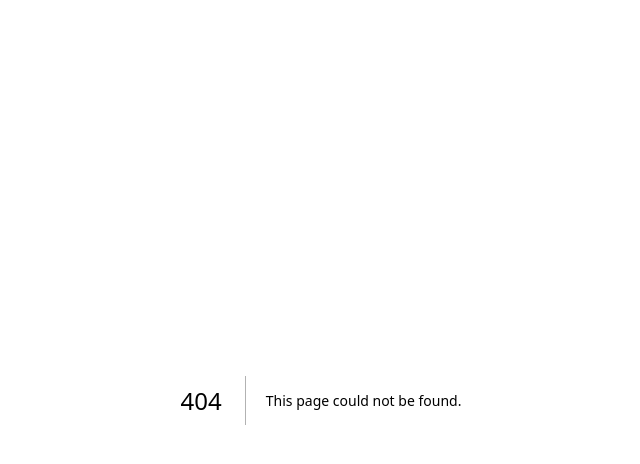
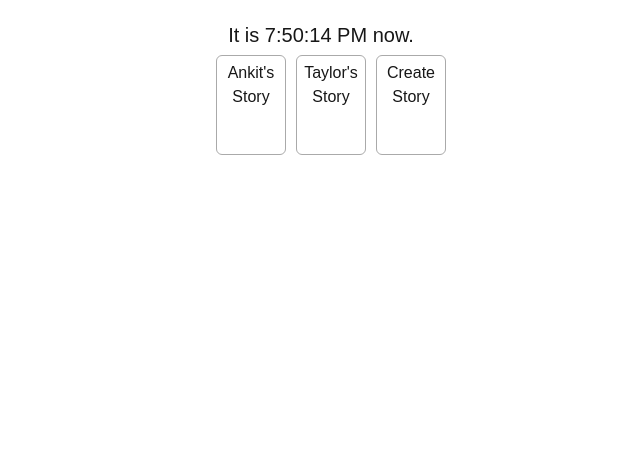
Before and after one commit to JarvisAppleSlice/ReactCourse, a Next.js app in the folder my-app/: page /purecomponents in a window 1280 px wide. Before the commit this address had no page. Shown: the top 464 px of the page, without its empty margins (319-959 px from the left). Built offline with nearby package versions, Linux system fonts and the light colour scheme.

Commit message:
Pure Components Challenges.

```diff
--- a/my-app/app/globals.css
+++ b/my-app/app/globals.css
@@ -160,3 +160,36 @@ body {
 	background-color: black;
 	color: blueviolet;
 }
+
+/* styles for profile */
+
+.panel {
+	border: 1px solid #aaa;
+	border-radius: 10px;
+	border-width: 5px;
+	margin-top: 20px;
+	padding: 10px;
+	width: auto;
+	display: flex;
+	justify-content: center;
+	align-items: center;
+}
+
+/* styles for story tray */
+
+.storytray {
+	border: 1px solid #aaa;
+	border-radius: 6px;
+	float: left;
+	margin: 5px;
+	margin-bottom: 20px;
+	padding: 5px;
+	width: 70px;
+	height: 100px;
+	align-items: center;
+}
+.stories {
+	display: flex;
+	justify-content: center;
+	align-items: center;
+}
--- /dev/null
+++ b/my-app/app/purecomponents/page.jsx
@@ -0,0 +1,140 @@
+"use client";
+
+// // fix broken clock
+// function Clock({ time }) {
+// 	const hours = time.getHours();
+// 	let className;
+// 	if (hours >= 0 && hours <= 6) {
+// 		className = "Night";
+// 	} else {
+// 		className = "Day";
+// 	}
+// 	return (
+// 		<h1 className={className}>
+// 			{className} - {time.toLocaleTimeString()} - {className}
+// 		</h1>
+// 	);
+// }
+
+// export default function T1() {
+// 	return <Clock time={new Date()}></Clock>;
+// }
+
+// fix broken profile (all files combined, Removed Root rendering.)
+
+import { useState } from "react";
+
+// function getImageUrl(person, size = "s") {
+// 	return "https://react.dev/images/docs/scientists/" + person.imageId + size + ".jpg";
+// }
+
+// function Profile({ person }) {
+// 	return (
+// 		<Panel>
+// 			<Header person={person} />
+// 			<Avatar person={person} />
+// 		</Panel>
+// 	);
+// }
+
+// function Header({ person }) {
+// 	return <h1>{person.name}</h1>;
+// }
+
+// function Avatar({ person }) {
+// 	return (
+// 		<img
+// 			className="avatar"
+// 			src={getImageUrl(person)}
+// 			alt={person.name}
+// 			width={50}
+// 			height={50}
+// 		/>
+// 	);
+// }
+
+// function Panel({ children }) {
+// 	const [open, setOpen] = useState(true);
+// 	return (
+// 		<section className="panel">
+// 			<button onClick={() => setOpen(!open)}>{open ? "Collapse" : "Expand"}</button>
+// 			{open && children}
+// 		</section>
+// 	);
+// }
+
+// export default function App() {
+// 	return (
+// 		<>
+// 			<Profile
+// 				person={{
+// 					imageId: "lrWQx8l",
+// 					name: "Subrahmanyan Chandrasekhar",
+// 				}}
+// 			/>
+// 			<Profile
+// 				person={{
+// 					imageId: "MK3eW3A",
+// 					name: "Creola Katherine Johnson",
+// 				}}
+// 			/>
+// 		</>
+// 	);
+// }
+
+// fix broken story tray
+
+import { useEffect } from "react";
+
+function StoryTray({ stories }) {
+	return (
+		<ul>
+			{stories.map((story) => (
+				<li className="storytray" key={story.id}>
+					{story.label}
+				</li>
+			))}
+			<li className="storytray">Create Story</li>
+		</ul>
+	);
+}
+
+const initialStories = [
+	{ id: 0, label: "Ankit's Story" },
+	{ id: 1, label: "Taylor's Story" },
+];
+
+function useTime() {
+	const [time, setTime] = useState(() => new Date());
+	useEffect(() => {
+		const id = setInterval(() => {
+			setTime(new Date());
+		}, 1000);
+		return () => clearInterval(id);
+	}, []);
+	return time;
+}
+
+export default function App() {
+	const [stories, setStories] = useState([...initialStories]);
+	const time = useTime();
+
+	if (stories.length > 100) {
+		stories.length = 100;
+	}
+
+	return (
+		<div
+			style={{
+				width: "100%",
+				height: "100%",
+				textAlign: "center",
+			}}
+		>
+			<h2>It is {time.toLocaleTimeString()} now.</h2>
+			<section className="stories">
+				<StoryTray stories={stories} />
+			</section>
+		</div>
+	);
+}
```
